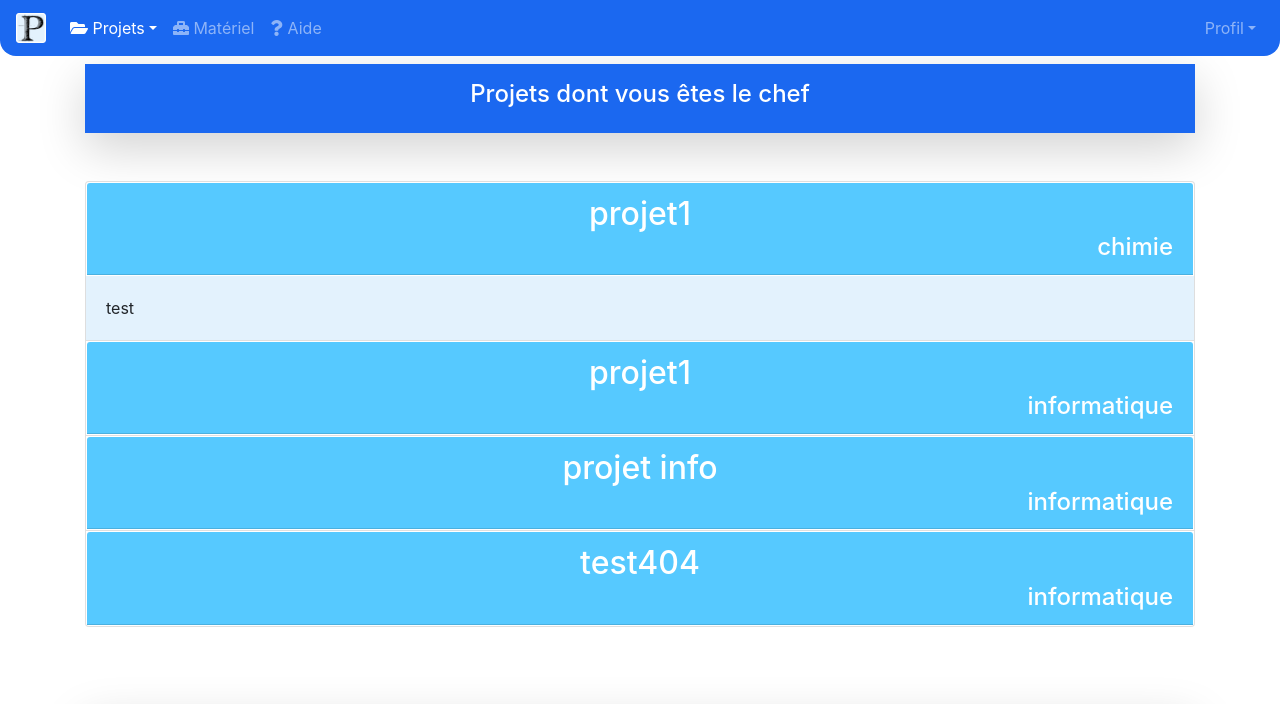
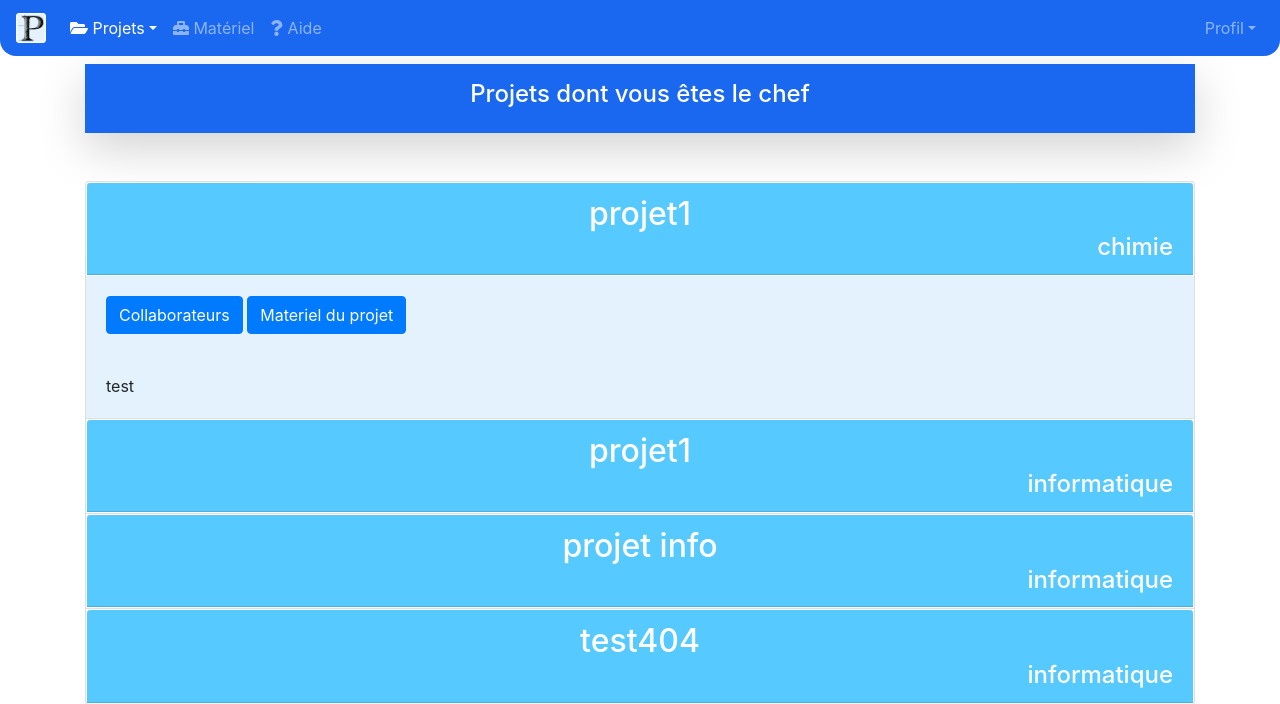
Before and after one commit to Dylan-Helin/Prepascience, a Django app: page /projets/ in a window 1280 px wide, after a click that opens the changed part. Shown: the top 704 px of the page. Run offline with Django 3.2, Linux system fonts and the light colour scheme; a user stored in the database is signed in; data comes from the database, SQL or seed files in the repository; both versions use the stored data as it was after the commit; tables that the repository leaves empty hold one stand-in row (values such as "Sample post"); some libraries are stand-ins or nearby versions.

Commit message:
ajout de collaborateurs à un projet et mise en page du contenu du projet

```diff
--- a/Prepascience/form.py
+++ b/Prepascience/form.py
@@ -15,14 +15,22 @@ class Projetform(forms.ModelForm):
         fields = ('nom', 'type', 'description')
 
 
+class AjoutCollab(forms.ModelForm):
+    nom = forms.CharField(label='Pseudo', widget=forms.TextInput(attrs={'class': 'form-control mr-sm-2'}))
+
+    class Meta:
+        model = PersonneProjet
+        fields = ()
+
+
 class CreaProform(forms.ModelForm):
-    username = forms.CharField(widget=forms.TextInput(attrs={'class':'form-control'}))
-    password = forms.CharField(widget=forms.PasswordInput(attrs={'class':'form-control'}))
-
+    username = forms.CharField(widget=forms.TextInput(attrs={'class': 'form-control'}))
+    password = forms.CharField(widget=forms.PasswordInput(attrs={'class': 'form-control'}))
 
     class Meta:
         model = User
         fields = ('username', 'password')
+
 
 class Demandeform(forms.ModelForm):
     titre = forms.CharField(widget=forms.TextInput(attrs={'class': 'form-control'}))
@@ -40,7 +48,6 @@ class Ajoutform(forms.ModelForm):
     description = forms.CharField(widget=forms.Textarea(attrs={'class': 'form-control'}))
     infoGeneral = forms.CharField(widget=forms.Textarea(attrs={'class': 'form-control'}))
 
-
     class Meta:
         model = Materiaux
         fields = ('nom', 'type', 'important', 'description', 'infoGeneral')
--- a/Prepascience/urls.py
+++ b/Prepascience/urls.py
@@ -34,7 +34,7 @@ urlpatterns = [
     path('ajoutProjet/', views.ajoutProjet.as_view()),
     path('logout/',LogoutView.as_view(template_name='logout.html')),
     path('ajoutProfil/', views.ajoutProfil.as_view()),
-    path('projets/',views.projets),
+    path('projets/',views.projets.as_view()),
 ]
 
 urlpatterns+=staticfiles_urlpatterns()
--- a/Prepascience/views.py
+++ b/Prepascience/views.py
@@ -1,6 +1,6 @@
 from django.http import HttpResponse
 from django.views.generic import TemplateView
-from django.shortcuts import render
+from django.shortcuts import render, redirect
 from django import forms
 
 from Prepascience.form import *
@@ -83,7 +83,6 @@ class ajout(TemplateView):
         return render(request, self.template_name, {'form': form})
 
 
-
 def logout(request):
     logout(request)
 
@@ -133,10 +132,35 @@ class ajoutProfil(TemplateView):
         return render(request, self.template_name, {'form': form})
 
 
-def projets(request):
-    if request.user.is_authenticated:
-        pchef = Projet.objects.filter(chefProjet__exact=request.user)
-        pcollab = PersonneProjet.objects.filter(personne__exact=request.user)
-        return render(request, "projet.html", {'pchef': pchef, 'pcollab': pcollab})
-    else:
-        return render(request, "projet.html")
+class projets(TemplateView):
+
+    def get(self, request):
+        form = AjoutCollab()
+        if request.user.is_authenticated:
+            pchef = Projet.objects.filter(chefProjet__exact=request.user)
+            pcollab = PersonneProjet.objects.filter(personne__exact=request.user)
+            nomcollab = PersonneProjet.objects.all()
+            listeMat = ProjetMateriel.objects.all()
+            return render(request, "projet.html", {'pchef': pchef, 'pcollab': pcollab, 'form': form, 'nomcollab': nomcollab, 'listeMat': listeMat})
+        else:
+            return render(request, "projet.html")
+
+    def post(self, request):
+        form = AjoutCollab(request.POST)
+        nom=request.POST.get('nom')
+        id=int(request.POST.get('i'))
+        if form.is_valid():
+            collaborateur = User.objects.filter(username__exact=nom)
+            projet = Projet.objects.filter(id__exact=id).get()
+            testDejaExistant = PersonneProjet.objects.filter(personne=collaborateur.get(),projet=projet)
+            if testDejaExistant:
+                return redirect('/projets')
+            if not collaborateur:
+                return redirect('/projets')
+            else:
+                b=form.save(commit=False)
+                b.personne = collaborateur.get()
+                b.projet = projet
+                b.save()
+                form = AjoutCollab()
+                return redirect('/projets')
--- a/templates/projet.html
+++ b/templates/projet.html
@@ -89,6 +89,91 @@
 
     <div id="collapse{{i.id}}" class="collapse" aria-labelledby="heading{{i.id}}" data-parent="#projetsChef" style="background-color: #E3F2FD" align="left">
       <div class="card-body">
+      <p>
+          <button class="btn btn-primary" type="button" data-toggle="collapse" data-target="#collapse0{{ i.id }}" aria-expanded="false" aria-controls="collapse0{{ i.id }}">
+            Collaborateurs
+          </button>
+          <button class="btn btn-primary" type="button" data-toggle="collapse" data-target="#collapse0a{{ i.id }}" aria-expanded="false" aria-controls="collapse0a{{ i.id }}">
+            Materiel du projet
+          </button>
+      </p>
+        <div class="collapse" id="collapse0{{ i.id }}">
+          <div class="card card-body">
+              <h6>Ajouter un collaborateur :</h6>
+          <FORM method="POST" class="form-inline my-2 my-lg-0">
+
+
+
+                {% csrf_token %}
+                {{ form.as_p }}
+                <input type="hidden" name="i" value={{ i.id }}>
+
+
+              <button type="submit" style="margin-left:1rem" class="btn btn-outline-primary my-2 my-sm-0"><h5>Valider</h5></button>
+
+        </FORM>
+          <br>
+              <h6>nom du chef : </h6>{{ i.chefProjet.username }}
+          <br>
+          <br>
+              <h6>noms des collaborateurs :</h6>
+          {% for j in nomcollab %}
+            {% if j.projet.id == i.id %}
+              {{ j.personne.username }}
+                <br>
+            {% endif %}
+          {% endfor %}
+          </div>
+        </div>
+        <div class="collapse" id="collapse0a{{ i.id }}">
+          <div class="card card-body">
+            Liste de matériel
+
+
+              <div class="accordion" id="listeMateriaux{{ i.id }}">
+                    {% for k in listeMat %}
+                        {% if k.projet.id == i.id %}
+                          <div class="card">
+                          <button class="btn btn-link" type="button" data-toggle="collapse" data-target="#collapse{{ i.id }}{{ k.id }}" aria-expanded="true" aria-controls="collapse{{ i.id }}{{ k.id }}" style="padding: 0px">
+                            <div class="card-header" id="heading{{ i.id }}{{ k.id }}" style="background-color: #56C9FF;color:#FFFFFF;transition-duration: 0.5s;text-decoration: none;" onmouseover="this.style.background='#1B68F0'" onmouseout="this.style.background='#56C9FF'">
+                                <h2 class="mb-0" style="color:#FFFFFF">
+                                  {{ k.materiaux.nom }}
+                              </h2>
+                                <h4 class="mb-0" style="color:#FFFFFF; position:relative" align="right">
+                                  {{ k.materiaux.type }}
+                              </h4>
+                            </div>
+                          </button>
+
+                            <div id="collapse{{ i.id }}{{ k.id }}" class="collapse" aria-labelledby="heading{{ i.id }}{{ k.id }}" data-parent="#listeMateriaux" style="background-color: #E3F2FD" align="left">
+                              <div class="card-body">
+                                  {% if user.is_authenticated %}
+                                      <div class="btn-group" align="right">
+                                        <button type="button" class="btn btn-danger dropdown-toggle" data-toggle="dropdown" aria-haspopup="true" aria-expanded="false">
+                                            +
+                                        </button>
+                                        <div class="dropdown-menu">
+                                        <a class="dropdown-item" href="#">projet 1</a>
+                                        <a class="dropdown-item" href="#">projet 2</a>
+                                        <a class="dropdown-item" href="#">projet 2</a>
+                                        </div>
+                                        </div><br><br>
+                                  {% endif %}
+                                {{ k.materiaux.description }}<br><br>
+                                {{ k.materiaux.important }}<br><br>
+                                {{ k.materiaux.infoGeneral }}
+                              </div>
+                            </div>
+                          </div>
+                        {% endif %}
+                    {% endfor %}
+              </div>
+
+
+
+          </div>
+        </div>
+      <br>
         {{ i.description }}
       </div>
     </div>
@@ -114,6 +199,37 @@
 
     <div id="collapse2{{i.id}}" class="collapse" aria-labelledby="heading2{{i.id}}" data-parent="#projetsCollab" style="background-color: #E3F2FD" align="left">
       <div class="card-body">
+          <p>
+          <button class="btn btn-primary" type="button" data-toggle="collapse" data-target="#collapse1{{ i.id }}" aria-expanded="false" aria-controls="collapse1{{ i.id }}">
+            Collaborateurs
+          </button>
+          <button class="btn btn-primary" type="button" data-toggle="collapse" data-target="#collapse1a{{ i.id }}" aria-expanded="false" aria-controls="collapse1a{{ i.id }}">
+            Materiel du projet
+          </button>
+      </p>
+        <div class="collapse" id="collapse1{{ i.id }}">
+          <div class="card card-body">
+
+
+          nom du chef : {{ i.projet.chefProjet.username }}
+          <br>
+          <br>
+          noms des collaborateurs :
+      <br>
+          {% for j in nomcollab %}
+            {% if j.projet.id == i.projet.id %}
+              {{ j.personne.username }}
+                <br>
+            {% endif %}
+          {% endfor %}
+          </div>
+        </div>
+      <div class="collapse" id="collapse1a{{ i.id }}">
+      <div class="card card-body">
+        Liste de matériel
+      </div>
+    </div>
+        <br>
         {{ i.projet.description }}
       </div>
     </div>
```
Also changed, not shown: db.sqlite3.
